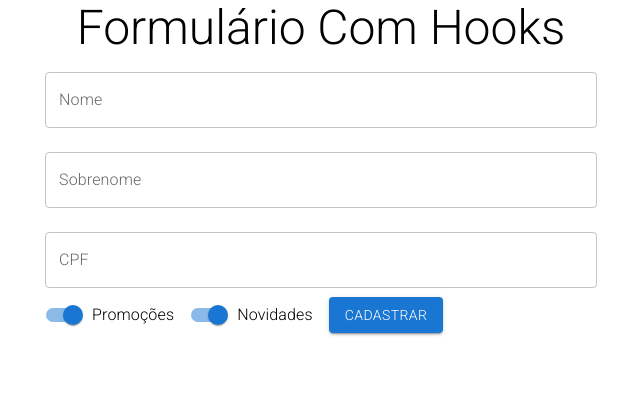
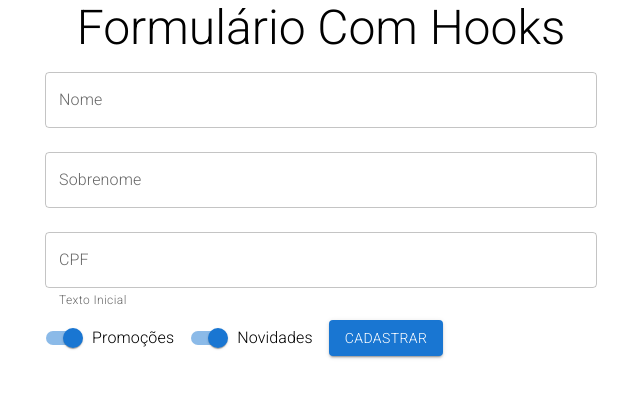
Before and after one commit to BrunaDuarte-3321/Formulario_Cadastro, a React (Create React App) app: page / in a window 1280 px wide. Shown: the top 398 px of the page, without its empty margins (319-959 px from the left). Built offline with nearby package versions, Linux system fonts and the light colour scheme.

Commit message:
Implementando validação CPF

```diff
--- a/src/App.jsx
+++ b/src/App.jsx
@@ -7,12 +7,20 @@ const App = () => {
   const onSubmit = (dados) => {
     console.log(dados);
   };
+
+  const validatioCpf = (cpf) => {
+    if (cpf.length !== 11) {
+      return { valido: false, texto: 'CPF deve ter 11 digitos' };
+    } else {
+      return { valido: true, texto: '' };
+    }
+  };
   return (
     <Container component="article" maxWidth="sm">
       <Typography variant="h3" align="center" component="h1">
         Formulário Com Hooks
       </Typography>
-      <FormularioCadastro onSubmit={onSubmit} />
+      <FormularioCadastro onSubmit={onSubmit} validatioCpf={validatioCpf} />
     </Container>
   );
 };
--- a/src/Components/FormularioCadastro/index.jsx
+++ b/src/Components/FormularioCadastro/index.jsx
@@ -1,12 +1,16 @@
 import React, { useState } from 'react';
 import { Button, TextField, Switch, FormControlLabel } from '@mui/material';
 
-const FormularioCadastro = ({ onSubmit }) => {
+const FormularioCadastro = ({ onSubmit, validatioCpf }) => {
   const [nome, setNome] = useState('');
   const [sobrenome, setSobrenome] = useState('');
   const [cpf, setCpf] = useState('');
   const [promocoes, setPromocoes] = useState(true);
   const [novidade, setNovidade] = useState(true);
+
+  const [erros, setErros] = useState({
+    cpf: { valido: true, texto: 'Texto Inicial' },
+  });
 
   return (
     <form
@@ -40,6 +44,14 @@ const FormularioCadastro = ({ onSubmit }) => {
         onChange={({ target }) => {
           setCpf(target.value);
         }}
+        onBlur={(event) => {
+          const valido = validatioCpf(cpf);
+          setErros({
+            cpf: valido,
+          });
+        }}
+        error={!erros.cpf.valido}
+        helperText={erros.cpf.texto}
         id="cpf"
         label="CPF"
         variant="outlined"
```
